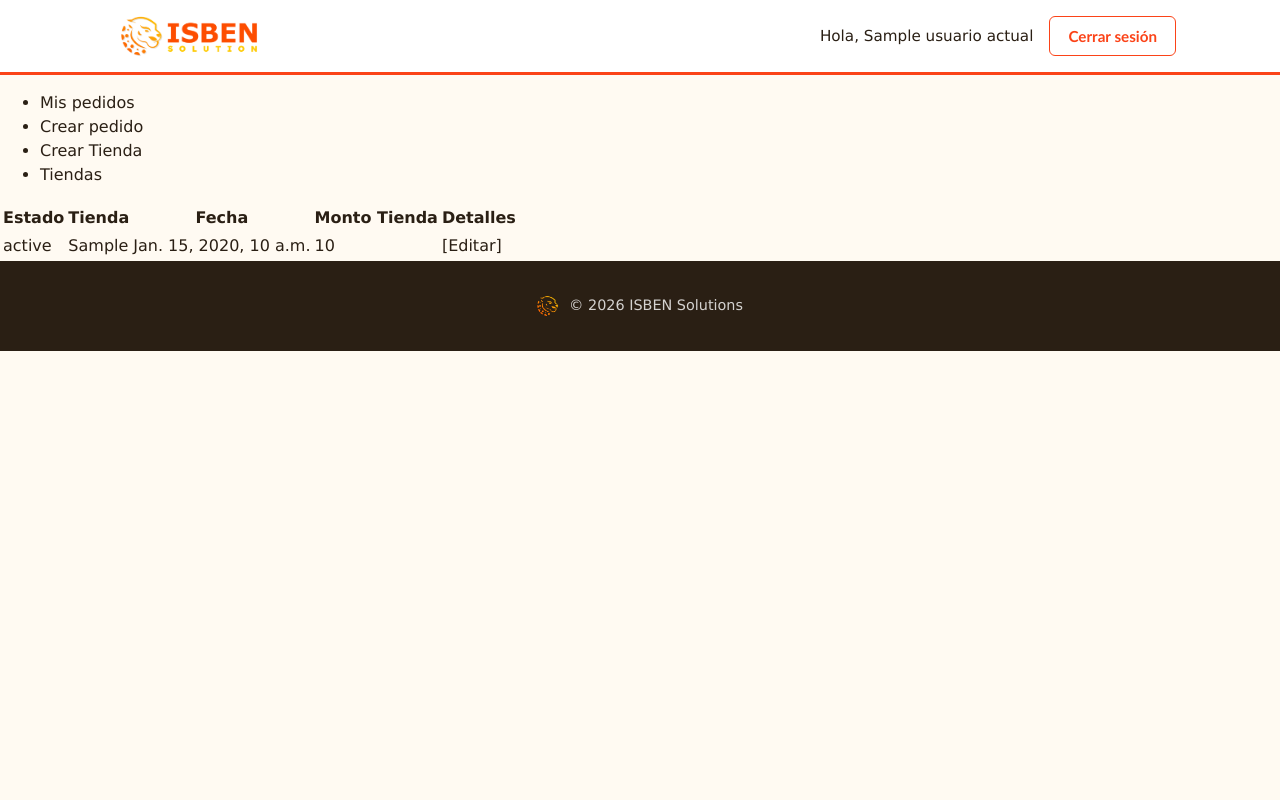
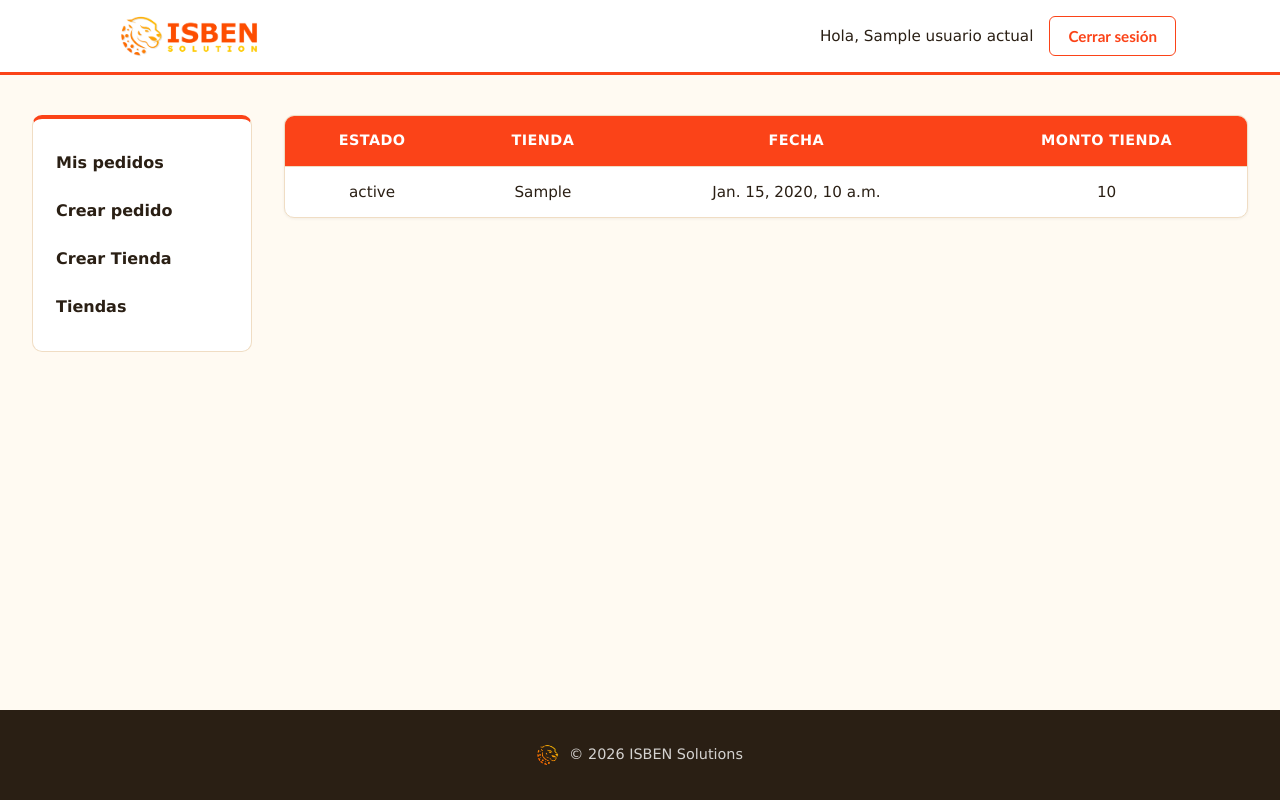
Before and after one commit to By-Alvarez06/P-Web-RetoBimestral, a Django app: template proyectoIsben/negocio/templates/vendedor/dashboard_vendedor.html in a window 1280 px wide. Run offline with Django 5.2, Linux system fonts and the light colour scheme; the template is opened without the code that fills it: most values are stand-ins (such as "Sample title", 1, 10 or a date in 2020).

Commit message:
Dashboard Vendedor

```diff
--- a/proyectoIsben/negocio/static/negocio/css/style.css
+++ b/proyectoIsben/negocio/static/negocio/css/style.css
@@ -16,12 +16,27 @@
     box-sizing: border-box;
 }
 
+html, body {
+    height: 100%;
+}
+
 body {
     margin: 0;
     font-family: Verdana, Geneva, sans-serif;
     color: var(--text);
     background: var(--bg);
     line-height: 1.5;
+    display: flex;
+    flex-direction: column;
+    min-height: 100vh;
+}
+
+main {
+    flex: 1 0 auto;
+}
+
+.site-footer {
+    flex-shrink: 0;
 }
 
 h1, h2, h3, h4, .brand, .btn {
@@ -371,7 +386,194 @@ fieldset.rol-fields.hidden {
     width: auto;
 }
 
+/* Vendedor layout */
+.vendedor-layout {
+    display: flex;
+    align-items: flex-start;
+    gap: 32px;
+    padding: 40px 32px;
+}
+
+.left-nav {
+    background: var(--white);
+    border: 1px solid var(--border);
+    border-top: 4px solid var(--orange);
+    border-radius: 10px;
+    padding: 20px 0;
+    width: 220px;
+    flex-shrink: 0;
+}
+
+.left-nav ul {
+    list-style: none;
+    margin: 0;
+    padding: 0;
+}
+
+.left-nav li a {
+    display: block;
+    padding: 12px 20px;
+    font-weight: 700;
+    color: var(--text);
+    border-left: 3px solid transparent;
+    transition: background 0.15s ease, color 0.15s ease, border-color 0.15s ease;
+}
+
+.left-nav li a:hover {
+    background: #fff6e0;
+    color: var(--orange-dark);
+    border-left-color: var(--orange);
+}
+
+.vendedor-content {
+    flex: 1;
+    min-width: 0;
+}
+
+.vendedor-content h2 {
+    color: var(--orange-dark);
+    margin-top: 0;
+}
+
+/* Tables */
+.table {
+    background: var(--white);
+    border: 1px solid var(--border);
+    border-radius: 10px;
+    overflow: hidden;
+    box-shadow: 0 1px 3px rgba(42, 31, 20, 0.06);
+}
+
+table {
+    width: 100%;
+    border-collapse: collapse;
+}
+
+table thead {
+    background: var(--orange);
+}
+
+table th {
+    color: var(--white);
+    text-align: center;
+    padding: 14px 19px;
+    font-size: 0.9rem;
+    text-transform: uppercase;
+    letter-spacing: 0.03em;
+}
+
+table td {
+    padding: 14px 18px;
+    border-top: 1px solid var(--border);
+    font-size: 0.95rem;
+    text-align: center;
+}
+
+table tbody tr:nth-child(even) {
+    background: #fffaf2;
+}
+
+.fila {
+    cursor: pointer;
+    transition: background 0.15s ease;
+}
+
+.fila:hover {
+    background-color: #f5f7fa;
+}
+
+/* Details */
+.detalle {
+    background: var(--white);
+    border: 1px solid var(--border);
+    border-top: 4px solid var(--orange);
+    border-radius: 10px;
+    padding: 28px;
+    max-width: 560px;
+}
+
+.detalle h3 {
+    color: var(--orange-dark);
+    margin-bottom: 8px;
+}
+
+.detalle p {
+    margin: 6px 0;
+}
+
+.acciones {
+    display: flex;
+    gap: 16px;
+    margin-top: 24px;
+}
+
+.acciones a {
+    display: inline-block;
+    border-radius: 6px;
+    padding: 10px 18px;
+    font-weight: 700;
+    transition: background 0.15s ease;
+}
+
+.acciones a:first-child {
+    background: var(--orange);
+    color: var(--white);
+}
+
+.acciones a:first-child:hover {
+    background: var(--orange-dark);
+}
+
+.acciones a:last-child {
+    background: transparent;
+    color: var(--danger);
+    border: 1px solid var(--danger);
+}
+
+.acciones a:last-child:hover {
+    background: rgba(192, 57, 43, 0.08);
+}
+
+/* Forms (edit/delete) */
+.formulario-edit {
+    background: var(--white);
+    border: 1px solid var(--border);
+    border-top: 4px solid var(--orange);
+    border-radius: 10px;
+    padding: 28px;
+    max-width: 560px;
+}
+
+.formulario-edit button[type="submit"] {
+    background: var(--orange);
+    color: var(--white);
+    border: none;
+    border-radius: 6px;
+    padding: 10px 18px;
+    font-weight: 700;
+    cursor: pointer;
+    transition: background 0.15s ease;
+}
+
+.formulario-edit button[type="submit"]:hover {
+    background: var(--orange-dark);
+}
+
+.formulario-edit a {
+    margin-left: 12px;
+    color: var(--text-muted);
+    font-weight: 700;
+}
+
 @media (max-width: 720px) {
+    .vendedor-layout {
+        flex-direction: column;
+    }
+
+    .left-nav {
+        width: 100%;
+    }
+
     .hero-inner {
         flex-direction: column;
         text-align: center;
--- a/proyectoIsben/negocio/templates/vendedor/dashboard_vendedor.html
+++ b/proyectoIsben/negocio/templates/vendedor/dashboard_vendedor.html
@@ -10,22 +10,25 @@
                 <th>Tienda</th>
                 <th>Fecha</th>
                 <th>Monto Tienda</th>
-                <th>Detalles</th>
             </tr>
         </thead>
+        <tbody>
         {% for p in pedidos %}
-        <tbody>
-            <tr>
+            <tr class="fila" data-href="{% url 'ver_pedido' p.id %}">
                 <td>{{ p.estado }}</td>
                 <td>{{ p.obtener_tienda }}</td>
                 <td>{{ p.fecha }}</td>
                 <td>{{ p.monto_total_tienda }}</td>
-                <td>
-                    [<a href="{% url 'editar_pedido' p.id %}">Editar</a>]
-                </td>
             </tr>
+        {% endfor %}
         </tbody>
-        {% endfor %}
     </table>
 </div>
+<script>
+    document.querySelectorAll(".fila").forEach(function (fila) {
+        fila.addEventListener("click", function () {
+            window.location = fila.dataset.href;
+        });
+    });
+</script>
 {% endblock %}
--- a/proyectoIsben/negocio/templates/vendedor/editar_tienda.html
+++ b/proyectoIsben/negocio/templates/vendedor/editar_tienda.html
@@ -7,6 +7,7 @@
         {% csrf_token %}
         {{ form.as_p }}
         <button type="submit">Editar</button>
+        <a href="{% url 'listar_tiendas' %}">Cancelar</a>
     </form>
 </div>
 {% endblock %}
--- a/proyectoIsben/negocio/urls.py
+++ b/proyectoIsben/negocio/urls.py
@@ -15,5 +15,9 @@ urlpatterns = [
     path("crear/tienda/", views.crear_tienda, name="crear_tienda"),
     path("listar/tiendas/", views.listar_tiendas, name="listar_tiendas"),
     path("editar/tienda/<int:id>", views.editar_tienda, name="editar_tienda"),
-    path("editar/pedido/<int:id>", views.editar_pedido, name="editar_pedido")
+    path("editar/pedido/<int:id>", views.editar_pedido, name="editar_pedido"),
+    path("ver/pedido/<int:id>/", views.ver_pedido, name="ver_pedido"),
+    path("eliminar/pedido/<int:id>/", views.eliminar_pedido, name="eliminar_pedido"),
+    path("ver/tienda/<int:id>/", views.ver_tienda, name="ver_tienda"),
+    path("eliminar/tienda/<int:id>/", views.eliminar_tienda, name="eliminar_tienda")
 ]
```
Also changed, not shown: proyectoIsben/negocio/templates/vendedor/eliminar_pedido.html (renamed from proyectoIsben/negocio/context_processors.py, +11 -10 lines), proyectoIsben/negocio/templates/vendedor/eliminar_tienda.html (added, +12 -0 lines), proyectoIsben/negocio/templates/vendedor/listar_tiendas.html (+8 -5 lines), proyectoIsben/negocio/templates/vendedor/ver_pedido.html (added, +21 -0 lines), proyectoIsben/negocio/templates/vendedor/ver_tienda.html (added, +17 -0 lines), proyectoIsben/negocio/views.py (+35 -0 lines).
